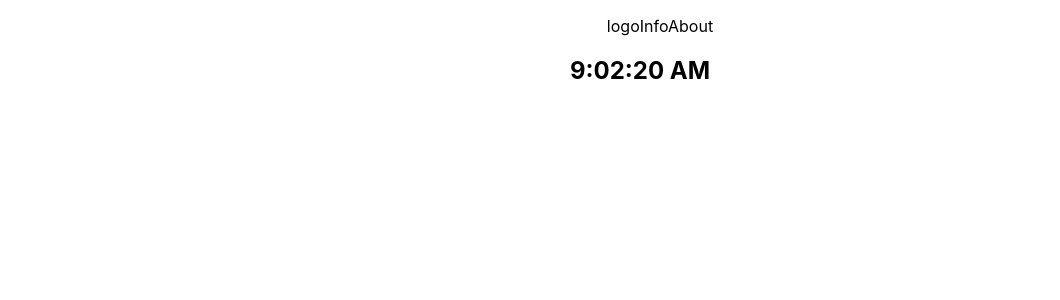
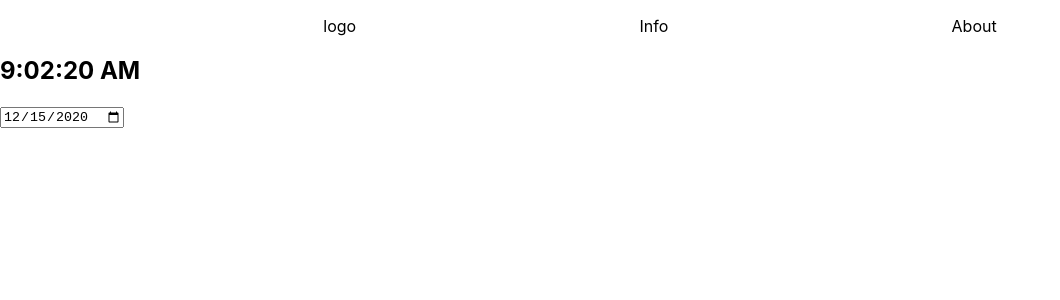
Before and after one commit to ruizaj13/NASA-APP, a React (Create React App) app: page / in a window 1280 px wide. Shown: the top 300 px of the page, without its empty margins (0-1060 px from the left). Built offline with nearby package versions, Linux system fonts and the light colour scheme.

Commit message:
got date working

```diff
--- a/src/App.css
+++ /dev/null
@@ -1,38 +0,0 @@
-.App {
-  text-align: center;
-}
-
-.App-logo {
-  height: 40vmin;
-  pointer-events: none;
-}
-
-@media (prefers-reduced-motion: no-preference) {
-  .App-logo {
-    animation: App-logo-spin infinite 20s linear;
-  }
-}
-
-.App-header {
-  background-color: #282c34;
-  min-height: 100vh;
-  display: flex;
-  flex-direction: column;
-  align-items: center;
-  justify-content: center;
-  font-size: calc(10px + 2vmin);
-  color: white;
-}
-
-.App-link {
-  color: #61dafb;
-}
-
-@keyframes App-logo-spin {
-  from {
-    transform: rotate(0deg);
-  }
-  to {
-    transform: rotate(360deg);
-  }
-}
--- a/src/App.js
+++ b/src/App.js
@@ -1,12 +1,13 @@
-import './App.css';
 import NavBar from './components/NavBar';
 import Clock from './components/Clock';
+import CalendarDate from './components/CalendarDate'
 
 function App() {
   return (
     <div className="App">
       <NavBar/>
       <Clock/>
+      <CalendarDate/>
     </div>
   );
 }
--- /dev/null
+++ b/src/components/CalendarDate.js
@@ -0,0 +1,27 @@
+import React, {useState} from 'react';
+
+const d = new Date();
+
+const initialDate = d.getFullYear() + '-'
+  + ('0' + (d.getMonth() + 1)).slice(-2) + '-'
+  + ('0' + d.getDate()).slice(-2);
+
+const CalendarDate = () => {
+
+    const [date, setDate] = useState(initialDate);
+
+    const handleChange = (e) => {
+        setDate(e.target.value)
+    }
+
+    return(
+        <div>
+            <form>
+                <input type='date' onChange={handleChange} value={date}/>
+            </form>
+        </div>
+    )
+}
+
+
+export default CalendarDate;
--- a/src/components/navBar.js
+++ b/src/components/navBar.js
@@ -1,5 +1,5 @@
 import React from 'react';
-
+import'../styles/NavBar.css'
 
 function NavBar() {
 
@@ -8,11 +8,11 @@ function NavBar() {
 
 
     return (
-        <div>
-            <ul>
-                 <il>logo</il>
-                 <il>Info</il>
-                 <il>About</il>
+        <div >
+            <ul className='navLinks'>
+                 <li>logo</li>
+                 <li>Info</li>
+                 <li>About</li>
             </ul>
         </div>
    )
--- /dev/null
+++ b/src/styles/NavBar.css
@@ -0,0 +1,5 @@
+.navLinks {
+    display: flex;
+    justify-content: space-evenly;
+    list-style-type: none;
+}
```
Also changed, not shown: src/components/calenderDate.js (deleted), 1 other file (tests, documents, lock files or other folders).
